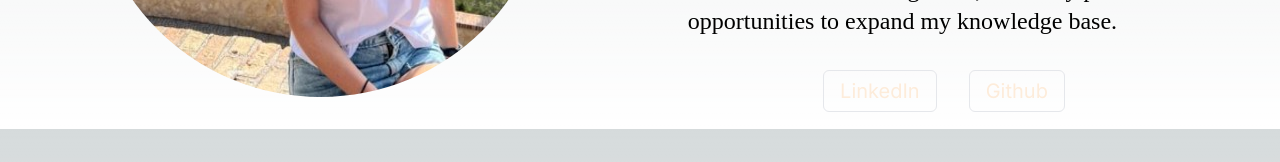
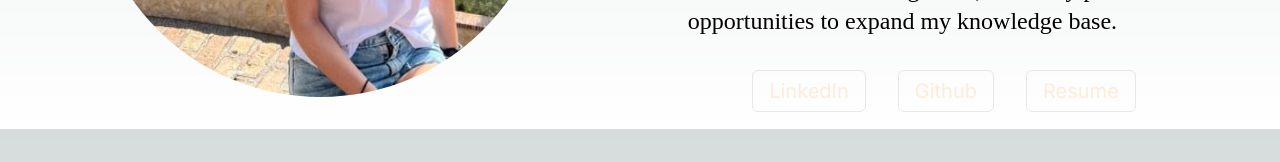
Before and after one commit to Constanzamw/Portfolio, a Next.js app: page /about in a window 1280 px wide. Shown: the part 631-793 px from the top of the page. Built offline with nearby package versions, Linux system fonts and the light colour scheme.

Commit message:
agrego cv

```diff
--- a/src/app/about/page.jsx
+++ b/src/app/about/page.jsx
@@ -49,9 +49,21 @@
                 Github
               </a>
             </li>
+            <li className="mr-8 mb-6 text-xl">
+              <a
+                href="https://drive.google.com/file/d/1jiRnqsZhiyZ9LvOn6qEw41hwVRF_uJnw/view?usp=sharing"
+                target="_blank"
+                rel="noopener noreferrer"
+                className="text-[#FDECDA] hover:text-pink-600 border border-1px  px-4 py-2 rounded-md "
+              >
+                Resume
+              </a>
+            </li>
           </ul>
         </div>
       </div>
     </div>
   );
 }
+
+//
```
